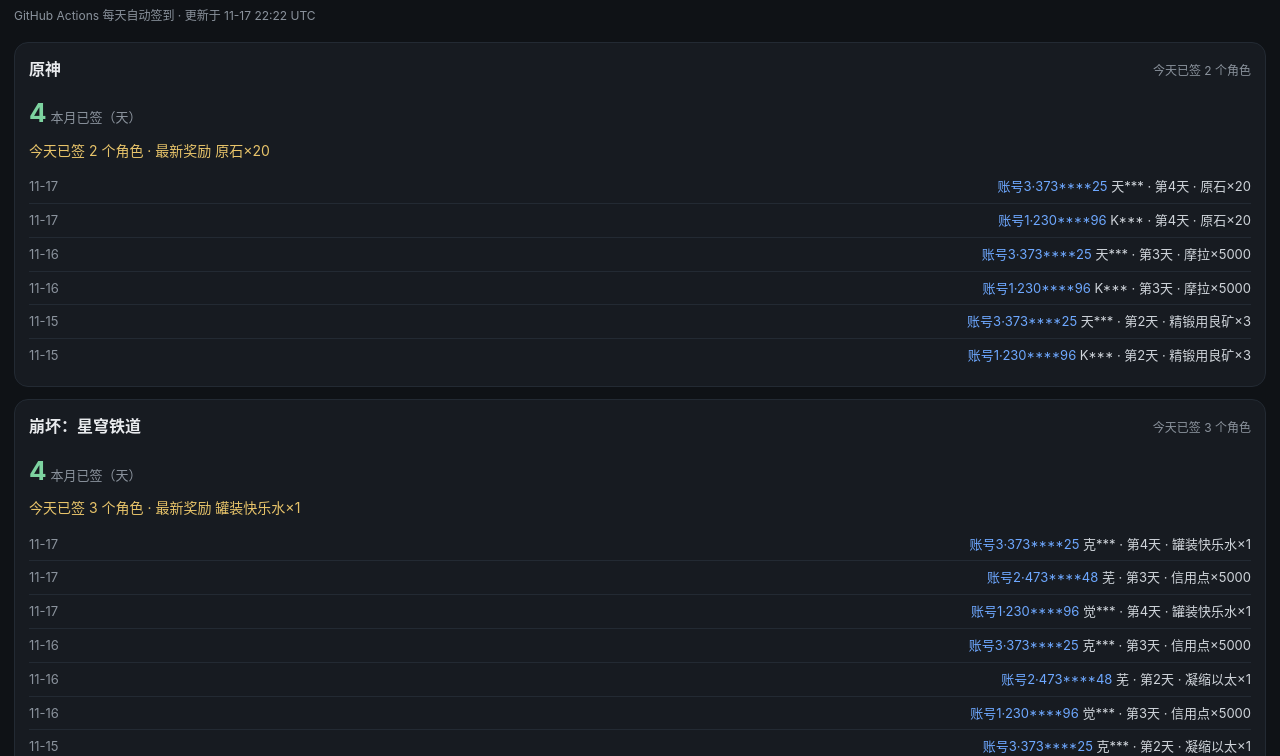
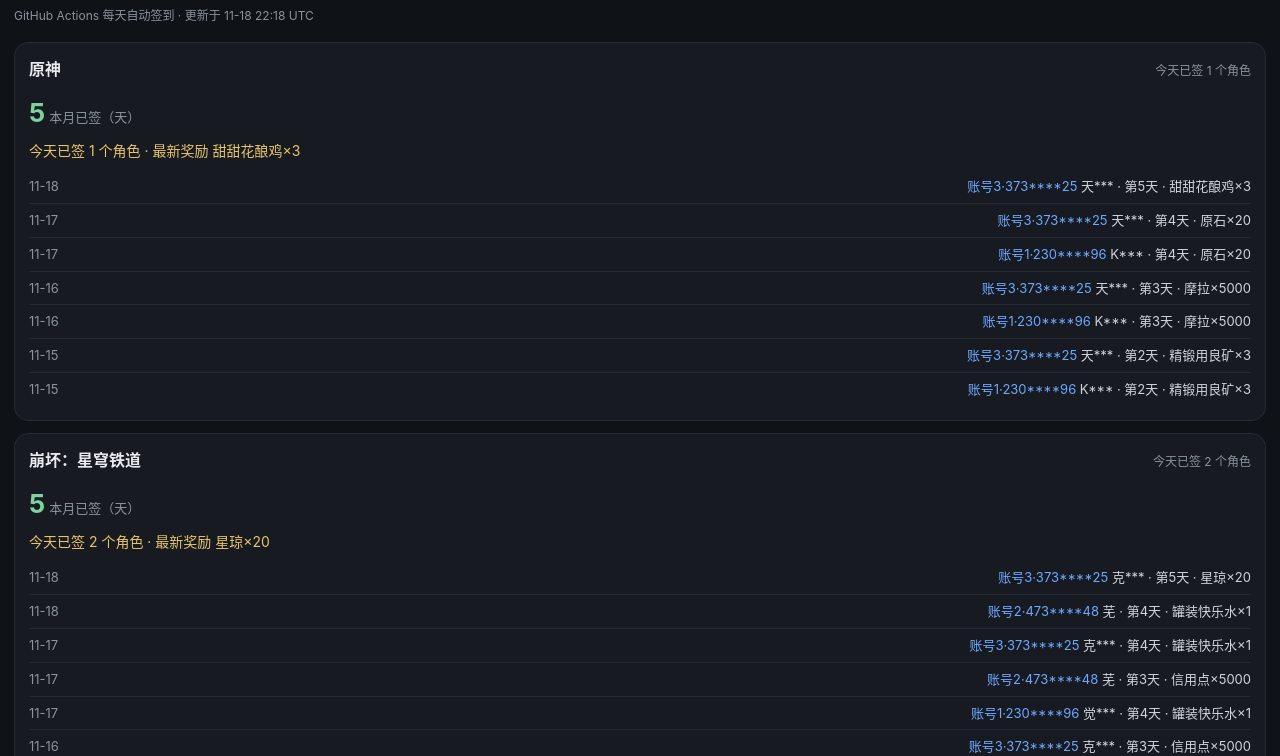
Before and after one commit to qwe123456hh/mihoyo-checkin, a plain HTML site: page docs/index.html in a window 1280 px wide. Shown: the part 44-800 px from the top of the page. Drawn offline with Linux system fonts and the light colour scheme.

Commit message:
checkin 2026-11-18

```diff
--- a/docs/index.html
+++ b/docs/index.html
@@ -13,17 +13,17 @@ h1{font-size:19px;margin:0 0 4px}.sub{color:#8b939d;font-size:12px;margin-bottom
 .acc{color:#6ea8ff}
 .foot{margin-top:18px;color:#5f6873;font-size:11px;text-align:center}
 </style></head><body><h1>米游社签到</h1>
-<div class="sub">GitHub Actions 每天自动签到 · 更新于 11-17 22:22 UTC</div>
+<div class="sub">GitHub Actions 每天自动签到 · 更新于 11-18 22:18 UTC</div>
 
 <div class="card">
-  <div class="game"><div class="name">原神</div><div class="nick">今天已签 2 个角色</div></div>
-  <div class="big">4<span>本月已签（天）</span></div>
-  <div class="award">今天已签 2 个角色 · 最新奖励 原石×20</div>
-  <div style="margin-top:8px"><div class="row"><span class="d">11-17</span><span class="a"><span class="acc">账号3·373****25</span> 天*** · 第4天 · 原石×20</span></div><div class="row"><span class="d">11-17</span><span class="a"><span class="acc">账号1·230****96</span> K*** · 第4天 · 原石×20</span></div><div class="row"><span class="d">11-16</span><span class="a"><span class="acc">账号3·373****25</span> 天*** · 第3天 · 摩拉×5000</span></div><div class="row"><span class="d">11-16</span><span class="a"><span class="acc">账号1·230****96</span> K*** · 第3天 · 摩拉×5000</span></div><div class="row"><span class="d">11-15</span><span class="a"><span class="acc">账号3·373****25</span> 天*** · 第2天 · 精锻用良矿×3</span></div><div class="row"><span class="d">11-15</span><span class="a"><span class="acc">账号1·230****96</span> K*** · 第2天 · 精锻用良矿×3</span></div></div>
+  <div class="game"><div class="name">原神</div><div class="nick">今天已签 1 个角色</div></div>
+  <div class="big">5<span>本月已签（天）</span></div>
+  <div class="award">今天已签 1 个角色 · 最新奖励 甜甜花酿鸡×3</div>
+  <div style="margin-top:8px"><div class="row"><span class="d">11-18</span><span class="a"><span class="acc">账号3·373****25</span> 天*** · 第5天 · 甜甜花酿鸡×3</span></div><div class="row"><span class="d">11-17</span><span class="a"><span class="acc">账号3·373****25</span> 天*** · 第4天 · 原石×20</span></div><div class="row"><span class="d">11-17</span><span class="a"><span class="acc">账号1·230****96</span> K*** · 第4天 · 原石×20</span></div><div class="row"><span class="d">11-16</span><span class="a"><span class="acc">账号3·373****25</span> 天*** · 第3天 · 摩拉×5000</span></div><div class="row"><span class="d">11-16</span><span class="a"><span class="acc">账号1·230****96</span> K*** · 第3天 · 摩拉×5000</span></div><div class="row"><span class="d">11-15</span><span class="a"><span class="acc">账号3·373****25</span> 天*** · 第2天 · 精锻用良矿×3</span></div><div class="row"><span class="d">11-15</span><span class="a"><span class="acc">账号1·230****96</span> K*** · 第2天 · 精锻用良矿×3</span></div></div>
 </div>
 <div class="card">
-  <div class="game"><div class="name">崩坏：星穹铁道</div><div class="nick">今天已签 3 个角色</div></div>
-  <div class="big">4<span>本月已签（天）</span></div>
-  <div class="award">今天已签 3 个角色 · 最新奖励 罐装快乐水×1</div>
-  <div style="margin-top:8px"><div class="row"><span class="d">11-17</span><span class="a"><span class="acc">账号3·373****25</span> 克*** · 第4天 · 罐装快乐水×1</span></div><div class="row"><span class="d">11-17</span><span class="a"><span class="acc">账号2·473****48</span> 芜 · 第3天 · 信用点×5000</span></div><div class="row"><span class="d">11-17</span><span class="a"><span class="acc">账号1·230****96</span> 觉*** · 第4天 · 罐装快乐水×1</span></div><div class="row"><span class="d">11-16</span><span class="a"><span class="acc">账号3·373****25</span> 克*** · 第3天 · 信用点×5000</span></div><div class="row"><span class="d">11-16</span><span class="a"><span class="acc">账号2·473****48</span> 芜 · 第2天 · 凝缩以太×1</span></div><div class="row"><span class="d">11-16</span><span class="a"><span class="acc">账号1·230****96</span> 觉*** · 第3天 · 信用点×5000</span></div><div class="row"><span class="d">11-15</span><span class="a"><span class="acc">账号3·373****25</span> 克*** · 第2天 · 凝缩以太×1</span></div><div class="row"><span class="d">11-15</span><span class="a"><span class="acc">账号2·473****48</span> 芜 · 第1天 · 冒险记录×2</span></div></div>
+  <div class="game"><div class="name">崩坏：星穹铁道</div><div class="nick">今天已签 2 个角色</div></div>
+  <div class="big">5<span>本月已签（天）</span></div>
+  <div class="award">今天已签 2 个角色 · 最新奖励 星琼×20</div>
+  <div style="margin-top:8px"><div class="row"><span class="d">11-18</span><span class="a"><span class="acc">账号3·373****25</span> 克*** · 第5天 · 星琼×20</span></div><div class="row"><span class="d">11-18</span><span class="a"><span class="acc">账号2·473****48</span> 芜 · 第4天 · 罐装快乐水×1</span></div><div class="row"><span class="d">11-17</span><span class="a"><span class="acc">账号3·373****25</span> 克*** · 第4天 · 罐装快乐水×1</span></div><div class="row"><span class="d">11-17</span><span class="a"><span class="acc">账号2·473****48</span> 芜 · 第3天 · 信用点×5000</span></div><div class="row"><span class="d">11-17</span><span class="a"><span class="acc">账号1·230****96</span> 觉*** · 第4天 · 罐装快乐水×1</span></div><div class="row"><span class="d">11-16</span><span class="a"><span class="acc">账号3·373****25</span> 克*** · 第3天 · 信用点×5000</span></div><div class="row"><span class="d">11-16</span><span class="a"><span class="acc">账号2·473****48</span> 芜 · 第2天 · 凝缩以太×1</span></div><div class="row"><span class="d">11-16</span><span class="a"><span class="acc">账号1·230****96</span> 觉*** · 第3天 · 信用点×5000</span></div></div>
 </div><div class="foot">数据来自米游社福利中心</div></body></html>
```
Also changed, not shown: history.json (+33 -0 lines).
